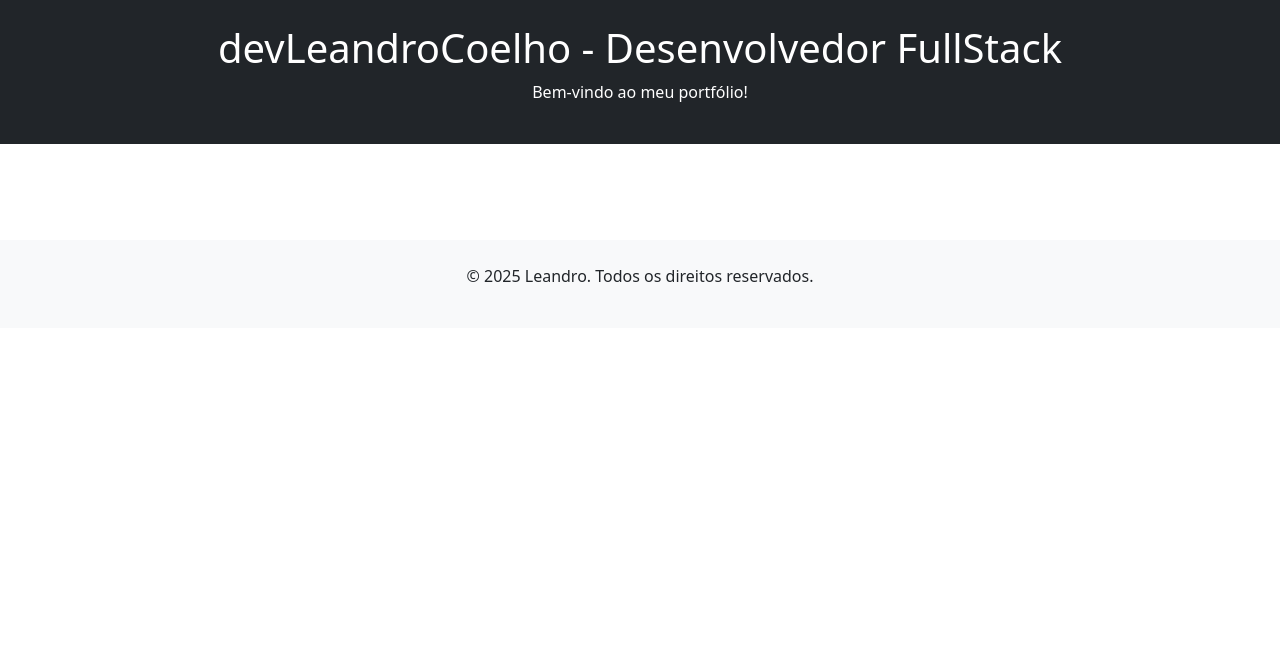
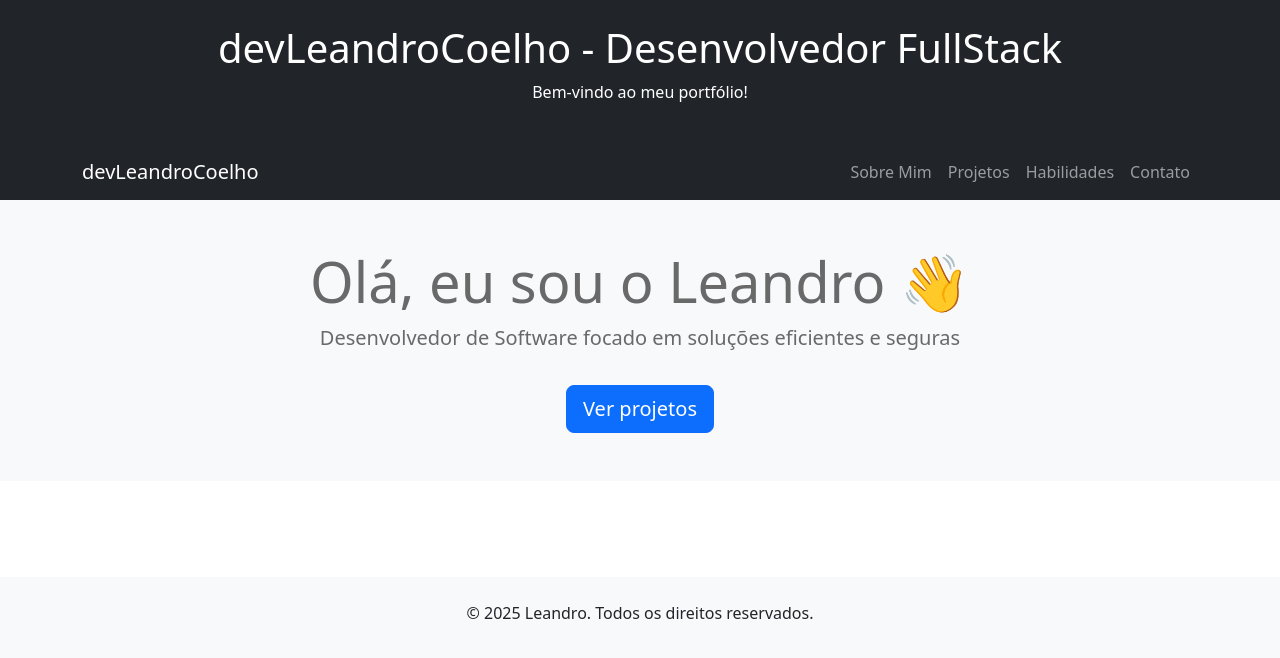
Before and after one commit to devLeandroCoelho/meu-portifolio, a plain HTML site: page index.html in a window 1280 px wide. Drawn offline with nearby package versions, Linux system fonts and the light colour scheme.

Commit message:
"Integra componentes com include-html (navbar e hero)"

```diff
--- /dev/null
+++ b/component/hero.html
@@ -0,0 +1,7 @@
+<section class="bg-light text-center py-5" id="hero">
+    <div class="container">
+        <h1 class="display-4">Olá, eu sou o Leandro 👋</h1>
+        <p class="lead">Desenvolvedor de Software focado em soluções eficientes e seguras</p>
+        <a href="#projetos" class="btn btn-primary btn-lg mt-3">Ver projetos</a>
+    </div>
+</section>
--- /dev/null
+++ b/component/navbar.html
@@ -0,0 +1,16 @@
+<nav class="navbar navbar-expand-lg navbar-dark bg-dark">
+    <div class="container">
+        <a class="navbar-brand" href="#">devLeandroCoelho</a>
+        <button class="navbar-toggler" type="button" data-bs-toggle="collapse" data-bs-target="#navbarNav">
+            <span class="navbar-toggler-icon"></span>
+        </button>
+        <div class="collapse navbar-collapse" id="navbarNav">
+            <ul class="navbar-nav ms-auto">
+                <li class="nav-item"><a class="nav-link" href="#sobre">Sobre Mim</a></li>
+                <li class="nav-item"><a class="nav-link" href="#projetos">Projetos</a></li>
+                <li class="nav-item"><a class="nav-link" href="#habilidades">Habilidades</a></li>
+                <li class="nav-item"><a class="nav-link" href="#contato">Contato</a></li>
+            </ul>
+        </div>
+    </div>
+</nav>
--- a/css/styles.css
+++ b/css/styles.css
@@ -0,0 +1,6 @@
+#hero {
+    background-color: #4d5154;
+    background-size: cover;
+    background-position: center;
+    color: dimgray;
+}
--- a/index.html
+++ b/index.html
@@ -8,10 +8,14 @@
     <link rel="stylesheet" href="css/styles.css">
 </head>
 <body>
+
     <header class="bg-dark text-white p-4 text-center">
         <h1>devLeandroCoelho - Desenvolvedor FullStack</h1>
         <p>Bem-vindo ao meu portfólio!</p>
     </header>
+
+    <div include-html="component/navbar.html"></div>
+    <div include-html="component/hero.html"></div>
 
     <main class="container py-5">
         <!-- Seções do portfólio -->
@@ -21,7 +25,9 @@
         <p>&copy; 2025 Leandro. Todos os direitos reservados.</p>
     </footer>
 
-<script src="js/bootstrap.bundle.min.js"></script>
+    <!-- Scripts -->
+    <script src="bootstrap/js/bootstrap.bundle.min.js"></script>
+    <script src="js/include-html.js"></script>
     <script src="js/main.js"></script>
 </body>
 </html>
--- /dev/null
+++ b/js/include-html.js
@@ -0,0 +1,18 @@
+document.addEventListener("DOMContentLoaded", () => {
+    const includeElements = document.querySelectorAll('[include-html]');
+
+    includeElements.forEach(async el => {
+        const file = el.getAttribute('include-html');
+        try {
+            const response = await fetch(file);
+            if (response.ok) {
+                const content = await response.text();
+                el.innerHTML = content;
+            } else {
+                el.innerHTML = "Erro ao carregar " + file;
+            }
+        } catch (error) {
+            el.innerHTML = "Erro ao carregar " + file;
+        }
+    });
+});
```
Also changed, not shown: component/nvbar.html (deleted). Lines whose indentation alone changed are shown as unchanged.
